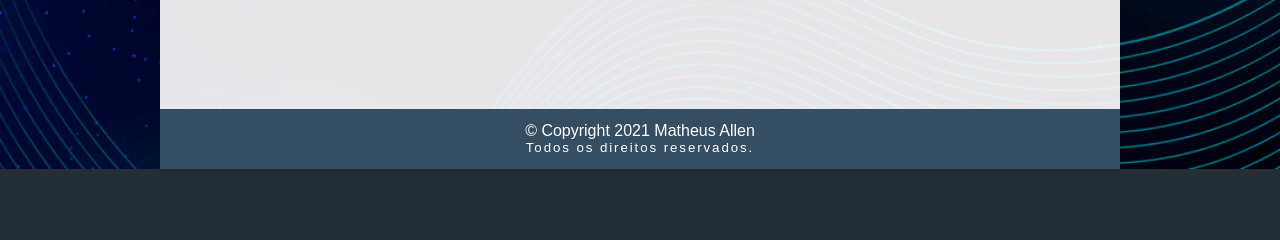
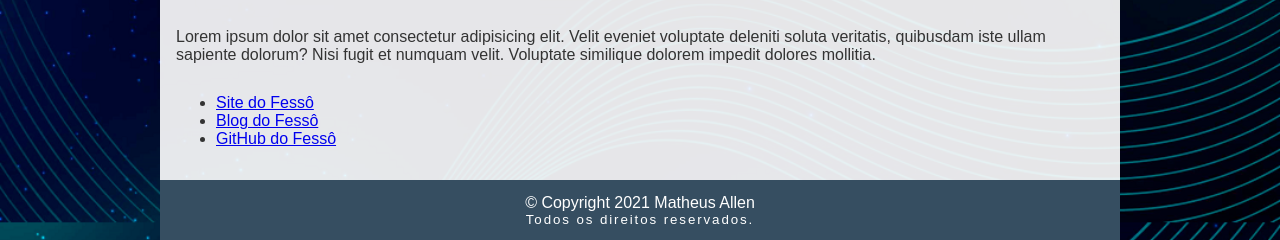
Before and after one commit to Matheus-Allen/Portfolio, a plain HTML site: page index.html in a window 1280 px wide. Shown: the part 631-871 px from the top of the page. Before the commit the page ends 800 px from the top, so only its background shows below. Drawn offline with Linux system fonts and the light colour scheme.

Commit message:
Update index.html

```diff
--- a/index.html
+++ b/index.html
@@ -40,7 +40,12 @@
                     similique enim cum commodi magnam!</p>
                 <p>SITE EM CONTRUÇÃO</p>
                 <p><img src="https://picsum.photos/300" alt="Imagem quadrada"></p>
-                <p></p>
+                <p>Lorem ipsum dolor sit amet consectetur adipisicing elit. Velit eveniet voluptate deleniti soluta veritatis, quibusdam iste ullam sapiente dolorum? Nisi fugit et numquam velit. Voluptate similique dolorem impedit dolores mollitia.</p>
+                <ul>
+                    <li><a href="http://luferat.net/">Site do Fessô</a></li>
+                    <li><a href="http://catabits.com/">Blog do Fessô</a></li>
+                    <li><a href="https://github.com/Luferat/">GitHub do Fessô</a></li>
+                </ul>
 
             </article>
 
```
